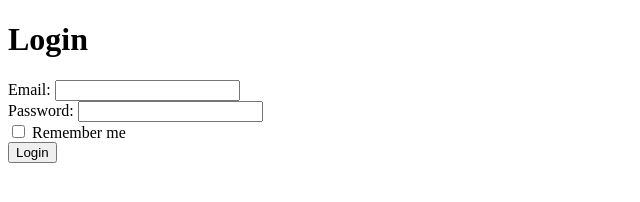
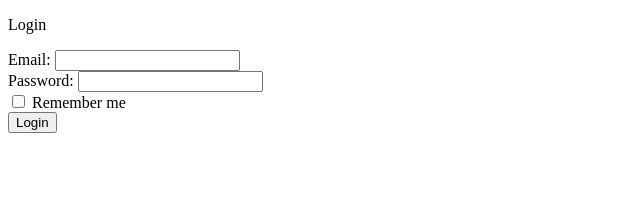
Before and after one commit to bkpazis666/project4, a plain HTML site: page login.html in a window 1280 px wide. Shown: the whole page, without its empty margins (0-640 px from the left). Drawn offline with Linux system fonts and the light colour scheme.

Commit message:
promenqm ot (<h1>Login</h1>) na (<p>Login</p>)

```diff
--- a/login.html
+++ b/login.html
@@ -6,7 +6,7 @@
     <title>Login</title>
 </head>
 <body>
-    <h1>Login</h1>
+    <p>Login</p>
 
     <form id="loginForm">
         <div>
```
